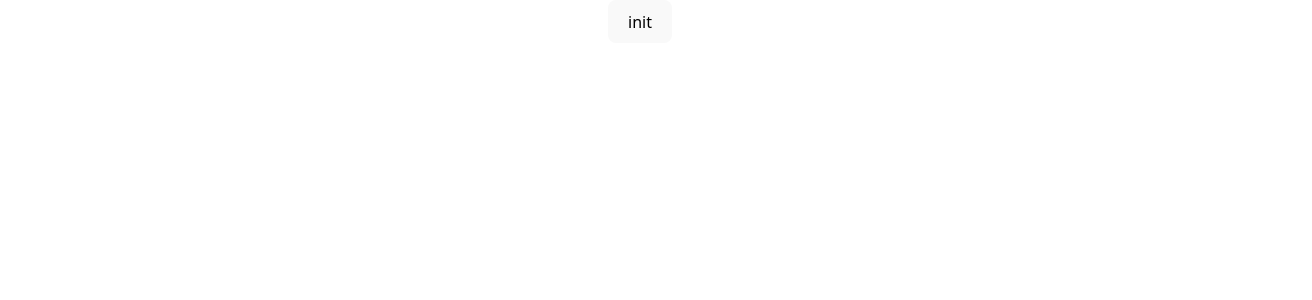
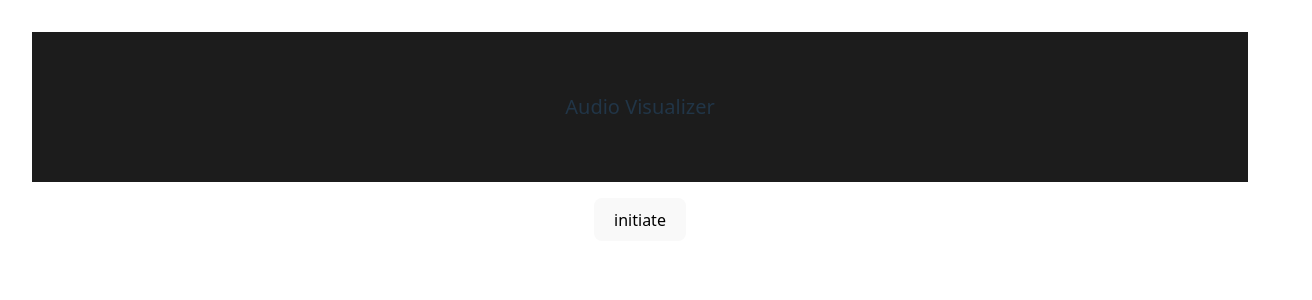
Before and after one commit to hamst3rpisk/ReactEqualiser, a React (Vite) app: page / in a window 1280 px wide. Shown: the top 300 px of the page, 1312 px wide, since content can reach past the window. Built offline with nearby package versions, Linux system fonts and the light colour scheme.

Commit message:
at least it works

```diff
--- a/src/components/organisms/Header/Header.module.css
+++ b/src/components/organisms/Header/Header.module.css
@@ -0,0 +1,9 @@
+.main {
+  height: 150px;
+  width: 100%;
+  align-content: center;
+  background-color: var(--background-color-4);
+  padding: 0;
+  font-weight: 500;
+  font-size: var(--font-size-lg);
+}
--- a/src/components/organisms/Header/Header.tsx
+++ b/src/components/organisms/Header/Header.tsx
@@ -9,8 +9,8 @@ const Header = ({
   ...props
 }: HeaderProps): React.JSX.Element => {
   return (
-    <div className={cs(classes.container, className)} {...props}>
-      Hello
+    <div className={cs(classes.main, className)} {...props}>
+      Audio Visualizer
       {children}
     </div>
   );
--- a/src/components/pages/MainPage/MainPage.module.css
+++ b/src/components/pages/MainPage/MainPage.module.css
@@ -1,8 +1,12 @@
 .container {
-  width: 95vw;
+  width: 100%;
   height: 100%;
 }
 .canvas {
-  width: 30vw;
+  width: 100%;
   height: 15vw;
 }
+.mainButton {
+  margin-top: var(--spacing-lg);
+  margin-bottom: var(--spacing-xl);
+}
--- a/src/components/pages/MainPage/MainPage.tsx
+++ b/src/components/pages/MainPage/MainPage.tsx
@@ -5,6 +5,21 @@ import { useRef, useState } from "react";
 import Header from "../../organisms/Header/Header";
 interface MainPageProps extends React.HTMLAttributes<HTMLDivElement> {}
 
+const compressArray = (
+  array: Uint8Array,
+  bufferLength: number,
+): Uint8Array<ArrayBuffer> => {
+  let compressedArray = new Uint8Array(bufferLength / 5);
+  let tempSum: number = 0;
+  for (let i = 0; i < array.length - 5; i++) {
+    if (i % 5 == 0) {
+      compressedArray.set([Math.floor(tempSum / 5)], i / 5);
+      tempSum = 0;
+    }
+    tempSum += array[i];
+  }
+  return compressedArray;
+};
 const MainPage = ({
   children,
   className,
@@ -12,12 +27,12 @@ const MainPage = ({
 }: MainPageProps): React.JSX.Element => {
   const { audioContext, getMediaDevices } = useWebAudioContext();
   const [isReady, setIsReady] = useState<boolean>(false);
-  const [previousEqState, setPreviousEqState] = useState<Uint8Array>(
-    new Uint8Array()
-  );
+  const [previousEqState, setPreviousEqState] = useState<
+    Uint8Array<ArrayBuffer>
+  >(new Uint8Array());
   const canvasRef = useRef<HTMLCanvasElement | null>(null);
   const analyserRef = useRef<AnalyserNode | null>(null);
-  const canvasWidth = 960;
+  const canvasWidth = 1280;
   const canvasHeight = 540;
 
   const controlMedia = async () => {
@@ -37,18 +52,20 @@ const MainPage = ({
     const bufferLength = (analyserRef.current as AnalyserNode)
       .frequencyBinCount;
     let dataArray = new Uint8Array(bufferLength);
-    let barWidth = canvasWidth / dataArray.length;
+    let compressedArray = compressArray(dataArray, bufferLength);
+    let barWidth = Math.floor(canvasWidth / compressedArray.length);
     let intervalHeight = canvasHeight / 255;
     setInterval(() => {
       (analyserRef.current as AnalyserNode).getByteFrequencyData(dataArray);
+      compressedArray = compressArray(dataArray, bufferLength);
 
       const canvasContext = (canvasRef.current as HTMLCanvasElement).getContext(
-        "2d"
+        "2d",
       );
       canvasContext!.fillStyle = "white";
 
-      dataArray.forEach((element, i) => {
-        if (dataArray[i] != previousEqState[i]) {
+      compressedArray.forEach((element, i) => {
+        if (compressedArray[i] != previousEqState[i]) {
           canvasContext!.fillStyle = "#242424";
           canvasContext!.fillRect(i * barWidth, 0, barWidth, canvasHeight);
           canvasContext!.fillStyle = "white";
@@ -56,23 +73,19 @@ const MainPage = ({
             i * barWidth,
             0,
             barWidth,
-            (intervalHeight * element) / 3
+            (intervalHeight * element) / 3,
           );
         }
       });
-      // setTimeout(() => {
-      //   canvasContext!.fillStyle = "#242424";
-      //   canvasContext!.fillRect(0, 0, canvasWidth, canvasHeight);
-      // }, 49);
-      setPreviousEqState(dataArray);
+      setPreviousEqState(compressedArray);
     }, 25);
   }
   return (
     <div className={cs(classes.container, className)} {...props}>
-      {/* <Header /> */}
-      <div>
-        <button onClick={controlMedia}>init</button>
-      </div>
+      <Header />
+      <button className={classes.mainButton} onClick={controlMedia}>
+        initiate
+      </button>
       <div>
         <canvas
           // className={classes.canvas}
--- a/src/index.css
+++ b/src/index.css
@@ -1,13 +1,12 @@
+@import "styles/variables.css";
+
 :root {
   font-family: system-ui, Avenir, Helvetica, Arial, sans-serif;
   line-height: 1.5;
   font-weight: 400;
-  height: 100%;
-
   color-scheme: light dark;
   color: rgba(255, 255, 255, 0.87);
-  background-color: #242424;
-
+  background-color: var(--background-color-4);
   font-synthesis: none;
   text-rendering: optimizeLegibility;
   -webkit-font-smoothing: antialiased;
@@ -25,8 +24,7 @@ a:hover {
 
 body {
   margin: 0;
-  display: flex;
-  place-items: center;
+  /* display: flex; */
   min-width: 320px;
   min-height: 100vh;
   height: 100%;
@@ -49,7 +47,7 @@ button {
   transition: border-color 0.25s;
 }
 button:hover {
-  border-color: #646cff;
+  border-color: var(--primary-color-5);
 }
 button:focus,
 button:focus-visible {
--- /dev/null
+++ b/src/styles/variables.css
@@ -0,0 +1,66 @@
+:root {
+  /* COLORS */
+  --background-color-1: #040404;
+  --background-color-2: #0c0c0c;
+  --background-color-3: #141414;
+  --background-color-4: #1c1c1c;
+  --background-color-5: #242424;
+
+  --scrollbar-background-color: #242424;
+  --scrollbar-color: #606060;
+
+  --text-color: #ffffff;
+  --text-color-dimmed: #bdbdbd;
+  --text-color-strongly-dimmed: #5d5d5d;
+  --text-color-disabled: #3f3e3e;
+
+  --danger-color: #f22625;
+
+  --primary-color-0: #fae2e9;
+  --primary-color-1: #f3b7c9;
+  --primary-color-2: #ec89a5;
+  --primary-color-3: #e45a83;
+  --primary-color-4: #dd3769;
+  --primary-color-5: #d61051;
+  --primary-color-6: #c60c4f;
+  --primary-color-7: #b1094b;
+  --primary-color-8: #9d0547;
+  --primary-color-9: #790140;
+
+  --secondary-color-0: #e5f5ec;
+  --secondary-color-1: #c0e5cf;
+  --secondary-color-2: #97d4b1;
+  --secondary-color-3: #6ac592;
+  --secondary-color-4: #46b87c;
+  --secondary-color-5: #10ac65;
+  --secondary-color-6: #059d5b;
+  --secondary-color-7: #008b4f;
+  --secondary-color-8: #007a43;
+  --secondary-color-9: #005a2f;
+
+  /* SIZES */
+
+  --radius-xs: 0.25rem;
+  --radius-sm: 0.5rem;
+  --radius-md: 0.75rem;
+  --radius-lg: 1rem;
+  --radius-xl: 1.25rem;
+
+  --spacing-xs: 0.25rem;
+  --spacing-sm: 0.5rem;
+  --spacing-md: 0.75rem;
+  --spacing-lg: 1rem;
+  --spacing-xl: 1.25rem;
+  --spacing-xxl: 1.5rem;
+  --spacing-xxxl: 2rem;
+
+  --font-size-xxxs: 0.5rem;
+  --font-size-xxs: 0.625rem;
+  --font-size-xs: 0.75rem;
+  --font-size-sm: 0.875rem;
+  --font-size-md: 1rem;
+  --font-size-lg: 1.25rem;
+  --font-size-xl: 1.5rem;
+  --font-size-xxl: 2rem;
+  --font-size-xxxl: 3rem;
+}
```
